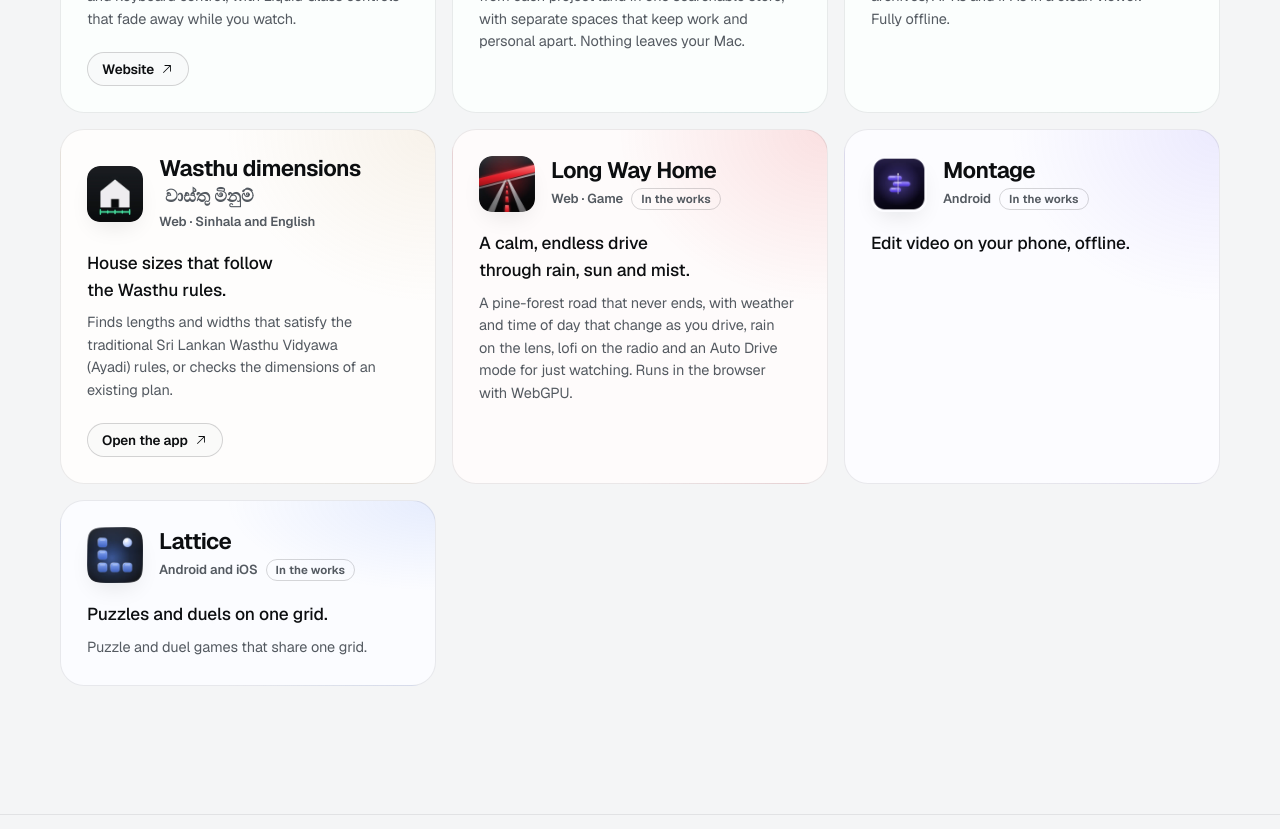
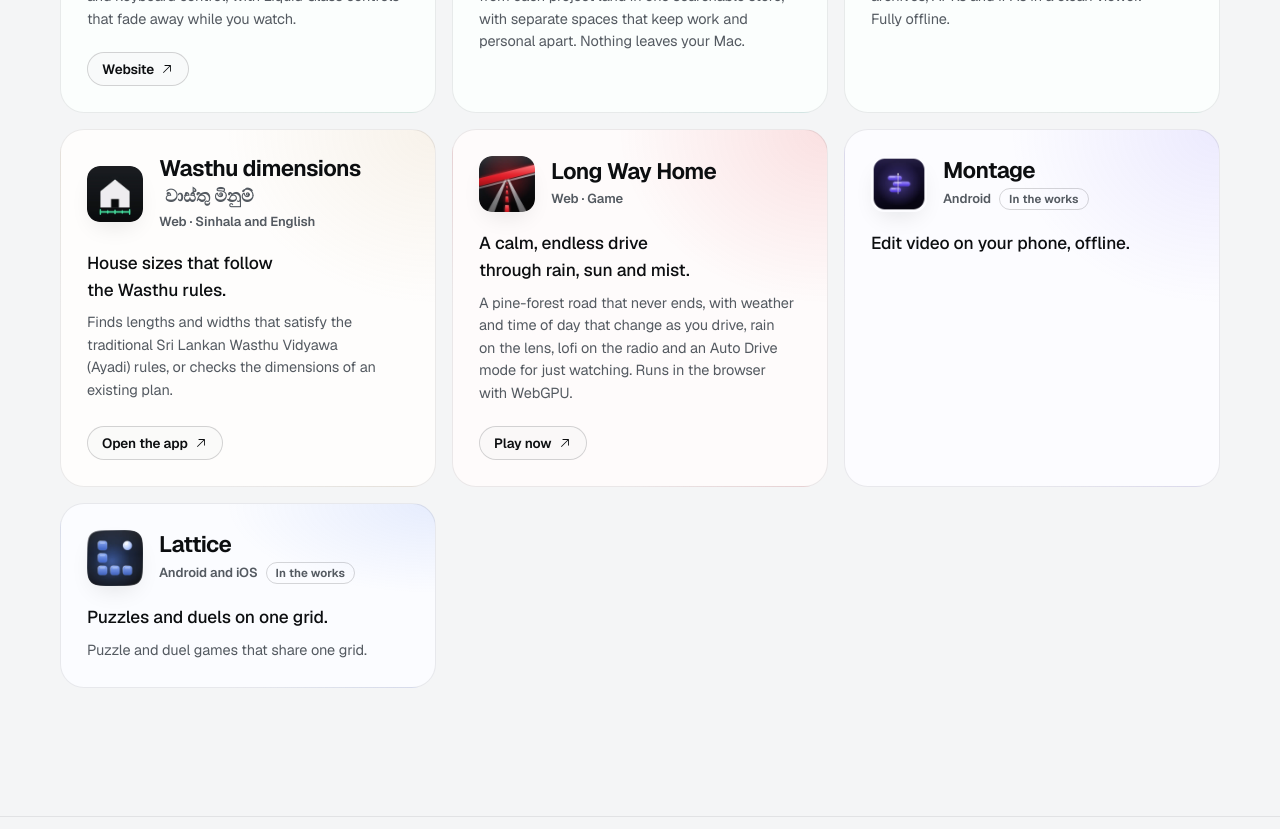
Before and after one commit to hexhad/hexhad.github.io, a plain HTML site: page apps/index.html in a window 1280 px wide. Shown: the part 2280-3109 px from the top of the page. Drawn offline with nearby package versions, Linux system fonts and the light colour scheme; a web font is replaced by a local one.

Commit message:
feat(apps): Long Way Home is live, add the Play now link
Card drops the In the works badge and links to https://long-way-home-tawny.vercel.app/;
the game joins the home page's VideoGame structured data; README row links to it.

```diff
--- a/apps/index.html
+++ b/apps/index.html
@@ -385,16 +385,19 @@
           </div>
         </article>
 
-        <article class="app spot" id="p-long-way-home" data-tags="web soon" data-search="long way home  web · game a calm, endless drive through rain, sun and mist. a pine-forest road that never ends, with weather and time of day that change as you drive, rain on the lens, lofi on the radio and an auto drive mode for just watching. runs in the browser with webgpu." style="--tint:#e0202a">
+        <article class="app spot" id="p-long-way-home" data-tags="web" data-search="long way home  web · game a calm, endless drive through rain, sun and mist. a pine-forest road that never ends, with weather and time of day that change as you drive, rain on the lens, lofi on the radio and an auto drive mode for just watching. runs in the browser with webgpu." style="--tint:#e0202a">
           <div class="app-head">
             <img class="app-icon" src="../src/products/longwayhome-icon.webp" alt="" width="56" height="56" loading="lazy">
             <div>
               <h2 class="app-name">Long Way Home</h2>
-              <div class="app-meta">Web &middot; Game<span class="app-badge" data-kind="in">In the works</span></div>
+              <div class="app-meta">Web &middot; Game</div>
             </div>
           </div>
           <p class="prod-tag">A calm, endless drive through rain, sun and mist.</p>
           <p class="prod-desc">A pine-forest road that never ends, with weather and time of day that change as you drive, rain on the lens, lofi on the radio and an Auto Drive mode for just watching. Runs in the browser with WebGPU.</p>
+          <div class="prod-links">
+            <a class="chip-link" href="https://long-way-home-tawny.vercel.app/" target="_blank" rel="noopener">Play now <span class="ic" aria-hidden="true"><svg><use href="#i-arrow-up-right"/></svg></span></a>
+          </div>
         </article>
 
         <article class="app spot" id="p-montage" data-tags="android soon" data-search="montage  android edit video on your phone, offline. " style="--tint:#7b6cf6">
```
Also changed, not shown: index.html (+1 -0 lines), 1 other file.
